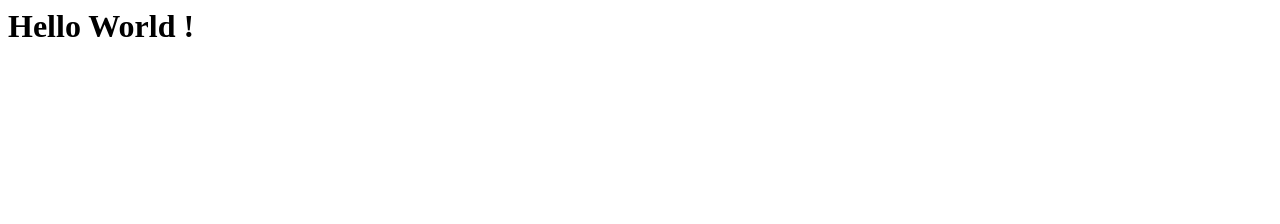
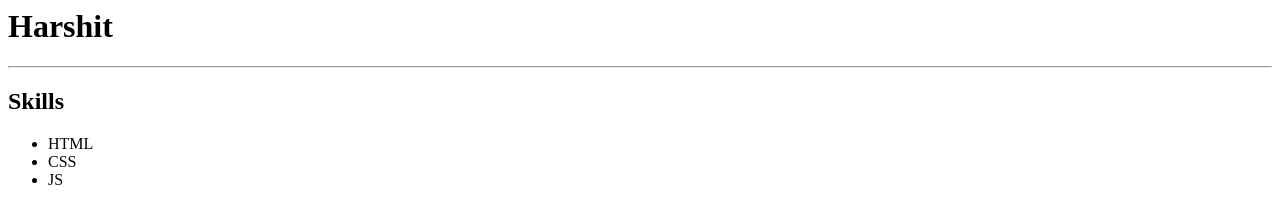
Before and after one commit to harshit-csv/hello, a plain HTML site: page index.html in a window 1280 px wide. Drawn offline with Linux system fonts and the light colour scheme.

Commit message:
Added Skills

```diff
--- a/index.html
+++ b/index.html
@@ -4,6 +4,13 @@
     </head>
     <body>
 
-        <h1>Hello World !</h1>
+        <h1>Harshit</h1>
+        <hr>
+        <h2>Skills</h2>
+        <ul>
+            <li>HTML</li>
+            <li>CSS</li>
+            <li>JS</li>
+        </ul>
     </body>
 </html>
```
